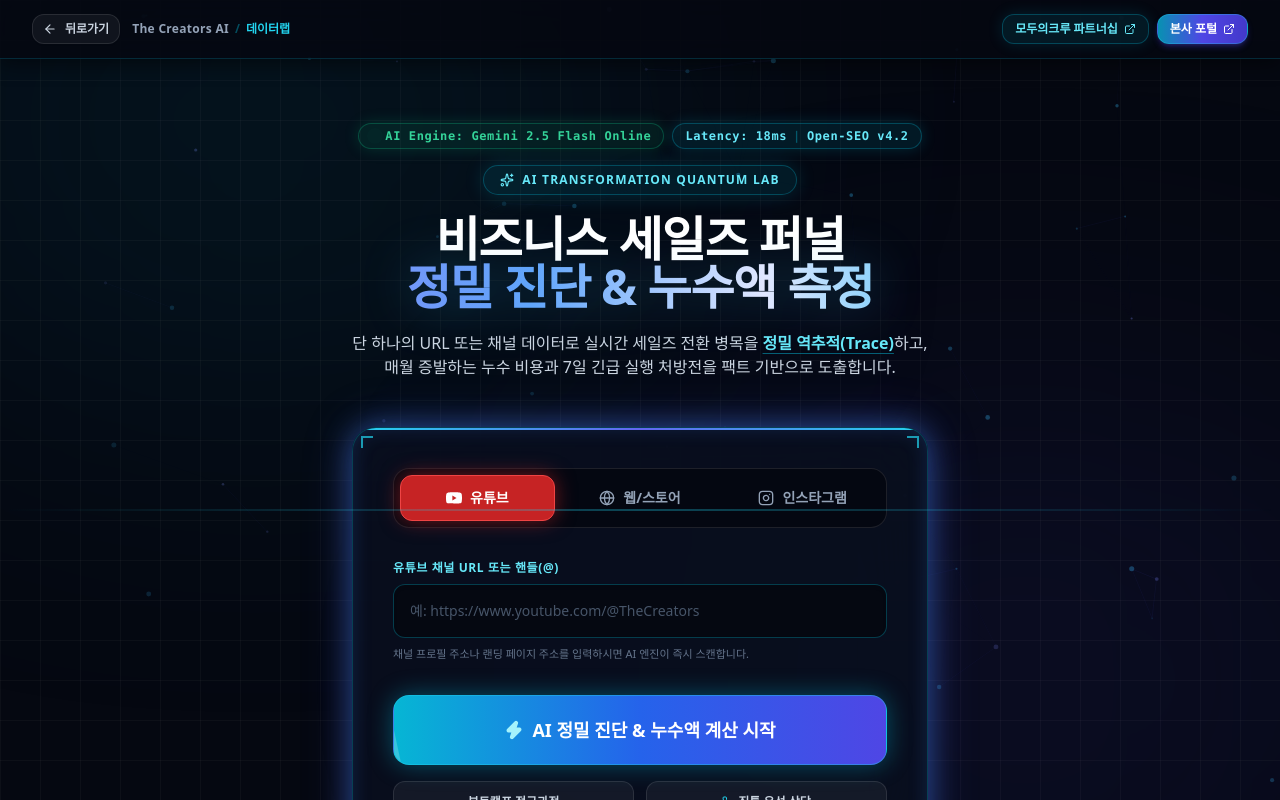
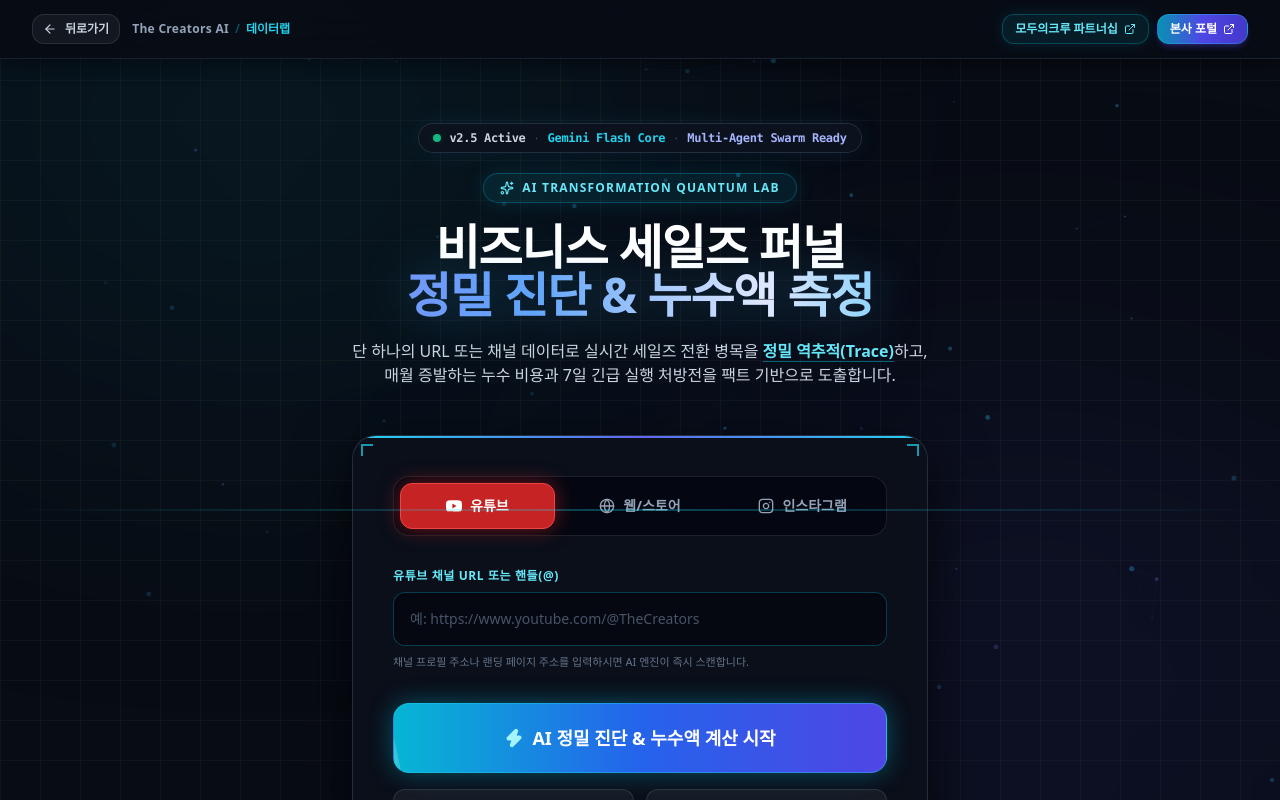
Before and after one commit to imgeon444-eng/my-diagnostic-app, a Next.js app: page /bootcamp-funnel in a window 1280 px wide. Shown: the top 800 px of the page. Built offline with nearby package versions, Linux system fonts and the light colour scheme; a web font is replaced by a local one.

Commit message:
feat: integrate Ruflo-style cybernetic visuals on funnel and add enterprise swarm track to bootcamp sales

```diff
--- a/app/bootcamp-funnel/page.jsx
+++ b/app/bootcamp-funnel/page.jsx
@@ -506,7 +506,7 @@ export default function BootcampFunnelPage() {
   const annualCost = Number(report?.annualLeakageCost || monthlyCost * 12);
 
   return (
-    <div className="min-h-screen w-full max-w-full bg-[#050811] text-slate-100 font-sans break-words flex flex-col items-center selection:bg-cyan-500 selection:text-black relative overflow-x-hidden cyber-grid-bg">
+    <div className="min-h-screen w-full max-w-full bg-[#080C14] text-slate-100 font-sans break-words flex flex-col items-center selection:bg-cyan-500 selection:text-black relative overflow-x-hidden cyber-grid-bg">
       {/* 1. 인터랙티브 뉴럴 네트워크 캔버스 (60fps GPU 가속) */}
       <NeuralNetworkCanvas />
 
@@ -520,7 +520,7 @@ export default function BootcampFunnelPage() {
       {/* =========================================
           네비게이션 헤더 바 (스마트 뒤로가기 탑재)
           ========================================= */}
-      <header className="sticky top-0 z-50 w-full backdrop-blur-2xl bg-[#050811]/85 border-b border-cyan-500/20 px-3 sm:px-8 py-2.5 sm:py-3.5 flex items-center justify-between shadow-[0_4px_20px_rgba(0,0,0,0.5)]">
+      <header className="sticky top-0 z-50 w-full backdrop-blur-2xl bg-[#080C14]/90 border-b border-slate-800/80 px-3 sm:px-8 py-2.5 sm:py-3.5 flex items-center justify-between shadow-[0_4px_20px_rgba(0,0,0,0.5)]">
         <div className="flex items-center gap-2 sm:gap-3">
           <button
             onClick={handleSmartBack}
@@ -568,20 +568,22 @@ export default function BootcampFunnelPage() {
       <main className="w-full max-w-5xl px-3 sm:px-6 py-8 sm:py-16 relative z-10 flex flex-col items-center min-w-0">
         {/* 상단 인트로 히어로 */}
         <div ref={inputRef} className="w-full text-center max-w-2xl mb-8 sm:mb-12">
-          {/* 실시간 시스템 관제탑 HUD 인디케이터 */}
-          <div className="flex items-center justify-center gap-2 mb-4 flex-wrap">
-            <div className="inline-flex items-center gap-1.5 px-3 py-1 rounded-full bg-emerald-500/10 border border-emerald-500/30 text-emerald-400 text-[10px] sm:text-xs font-mono font-bold tracking-wider shadow-[0_0_15px_rgba(16,185,129,0.2)]">
-              <span className="w-2 h-2 rounded-full bg-emerald-400 animate-ping" />
-              <span>AI Engine: Gemini 2.5 Flash Online</span>
-            </div>
-            <div className="inline-flex items-center gap-1.5 px-3 py-1 rounded-full bg-cyan-500/10 border border-cyan-500/30 text-cyan-300 text-[10px] sm:text-xs font-mono font-bold tracking-wider shadow-[0_0_15px_rgba(6,182,212,0.2)]">
-              <span>Latency: 18ms</span>
-              <span className="text-cyan-500/40">|</span>
-              <span>Open-SEO v4.2</span>
+          {/* 실시간 시스템 관제탑 마이크로 알약 칩 인디케이터 (Ruflo Cybernetic Style) */}
+          <div className="flex items-center justify-center gap-2 mb-5 flex-wrap">
+            <div className="inline-flex items-center gap-2 px-3.5 py-1.5 rounded-full bg-[#0D131F]/90 border border-slate-700/60 shadow-[0_0_25px_rgba(56,189,248,0.08)] backdrop-blur-md">
+              <span className="flex h-2 w-2 relative">
+                <span className="animate-ping absolute inline-flex h-full w-full rounded-full bg-emerald-400 opacity-75"></span>
+                <span className="relative inline-flex rounded-full h-2 w-2 bg-emerald-500"></span>
+              </span>
+              <span className="font-mono text-[11px] sm:text-xs text-slate-300 font-semibold tracking-tight">v2.5 Active</span>
+              <span className="text-slate-600 font-mono text-[10px]">·</span>
+              <span className="font-mono text-[11px] sm:text-xs text-cyan-400 font-semibold tracking-tight">Gemini Flash Core</span>
+              <span className="text-slate-600 font-mono text-[10px]">·</span>
+              <span className="font-mono text-[11px] sm:text-xs text-indigo-300 font-semibold tracking-tight">Multi-Agent Swarm Ready</span>
             </div>
           </div>
 
-          <div className="inline-flex items-center gap-1.5 sm:gap-2 px-4 py-1.5 rounded-full bg-cyan-500/10 border border-cyan-500/30 text-cyan-300 text-[11px] sm:text-xs font-black tracking-widest uppercase mb-4 sm:mb-5 shadow-[0_0_20px_rgba(6,182,212,0.2)]">
+          <div className="inline-flex items-center gap-1.5 sm:gap-2 px-4 py-1.5 rounded-full bg-cyan-500/10 border border-cyan-500/30 text-cyan-300 text-[11px] sm:text-xs font-black tracking-widest uppercase mb-4 sm:mb-5 shadow-[0_0_20px_rgba(6,182,212,0.15)]">
             <Sparkles className="w-3.5 h-3.5 text-cyan-300" />
             <span>AI Transformation Quantum Lab</span>
           </div>
@@ -604,7 +606,7 @@ export default function BootcampFunnelPage() {
         {/* =========================================
             입력 폼 카드 (1단계: 사이버 HUD 입력 패널)
             ========================================= */}
-        <div className="w-full max-w-xl bg-[#090F1E]/90 backdrop-blur-2xl border border-cyan-500/30 rounded-2xl sm:rounded-3xl p-5 sm:p-10 shadow-2xl relative overflow-hidden mb-12 min-w-0 neon-glow-box">
+        <div className="w-full max-w-xl bg-[#0B101B]/95 backdrop-blur-2xl border border-slate-700/60 rounded-2xl sm:rounded-3xl p-5 sm:p-10 shadow-[0_20px_60px_rgba(0,0,0,0.7)] relative overflow-hidden mb-12 min-w-0">
           {/* 4개 코너 HUD 브래킷 */}
           <CyberCornerBracket />
 
--- a/app/bootcamp-sales/page.jsx
+++ b/app/bootcamp-sales/page.jsx
@@ -607,7 +607,8 @@ const CONSULTING_TOPICS = [
   '✨ 퍼스널 브랜딩 구축',
   '📈 세일즈/마케팅 효율화',
   '💡 내 아이디어 플랫폼 개발',
-  '🤖 AI 에이전트 기반 인건비 절감'
+  '🤖 AI 에이전트 기반 인건비 절감',
+  '⚡ 엔터프라이즈 멀티에이전트(Swarm) 자율화 시스템 구축'
 ];
 
 function ConsultingApplyModal({ isOpen, onClose, prefillData = null }) {
@@ -637,12 +638,22 @@ function ConsultingApplyModal({ isOpen, onClose, prefillData = null }) {
         ? `관심분야: ${formData.topic} / 직무 및 고민: ${formData.jobAndReason}`
         : `관심분야: ${formData.topic}`;
 
+      const isSwarmInquiry = formData.topic.includes('멀티에이전트') || formData.topic.includes('에이전트');
+
       await addDoc(collection(db, "bootcamp_leads"), {
         clientName: "무료컨설팅 신청",
         clientTitle: formData.name,
         clientContact: formData.contact,
         clientEmail: formData.email,
         businessGoal: safeBusinessGoal,
+        inquiryTopic: formData.topic,
+        agentArchitecturePreference: isSwarmInquiry ? "swarm" : "single-pipeline",
+        funnelSource: "bootcamp-funnel-v2",
+        diagnosticContext: prefillData ? {
+          brand: prefillData.brand || null,
+          monthlyLeak: Number(prefillData.cost || 0),
+          bottleneck: prefillData.bottleneck || prefillData.pain || null
+        } : null,
         status: "심사 대기",
         createdAt: serverTimestamp()
       });
@@ -1085,6 +1096,25 @@ function BootcampSalesContent() {
                 </div>
               </div>
             </FadeInSection>
+
+            <FadeInSection direction="up">
+              <div className="relative">
+                <div className="absolute left-6 md:left-[35px] -top-16 w-0.5 h-16 bg-gradient-to-b from-indigo-500/50 to-purple-500/50"></div>
+                <div className="bg-gradient-to-br from-[#0B1020]/90 to-[#120D24]/90 border border-purple-500/30 p-6 md:p-8 rounded-[2rem] flex flex-col md:flex-row gap-6 items-start md:items-center relative shadow-[0_0_35px_rgba(168,85,247,0.12)]">
+                  <div className="w-14 h-14 shrink-0 bg-purple-600/20 border border-purple-500/40 rounded-2xl flex items-center justify-center font-black text-purple-300 text-xl shadow-[0_0_20px_rgba(168,85,247,0.3)]">04</div>
+                  <div>
+                    <div className="flex items-center gap-2 mb-1 flex-wrap">
+                      <span className="text-purple-400 font-black text-xs tracking-widest uppercase block">Enterprise Swarm &amp; MCP</span>
+                      <span className="bg-purple-500/20 text-purple-300 text-[10px] font-bold px-2 py-0.5 rounded-full border border-purple-500/30">Next-Gen Tech</span>
+                    </div>
+                    <h3 className="text-white font-black text-xl mb-2">100+ 멀티에이전트 군집(Swarm) &amp; MCP 자율화 구축</h3>
+                    <p className="text-slate-300 text-sm leading-relaxed break-keep font-medium">
+                      단일 AI와의 1:1 대화 한계를 돌파합니다. 기획·개발·마케팅·데이터 분석 에이전트들이 스스로 역할을 분담하고 결과를 교차 검증하는 <strong className="text-purple-300">군집 지능(Multi-Agent Swarm)</strong>을 설계합니다. Anthropic 표준 <strong className="text-cyan-300">MCP(Model Context Protocol)</strong>를 결합하여 기업 내부 데이터베이스, CRM, 외부 API 툴을 24시간 자율 가동하는 무인 엔터프라이즈 인프라를 완성합니다.
+                    </p>
+                  </div>
+                </div>
+              </div>
+            </FadeInSection>
           </div>
         </div>
       </section>
```
